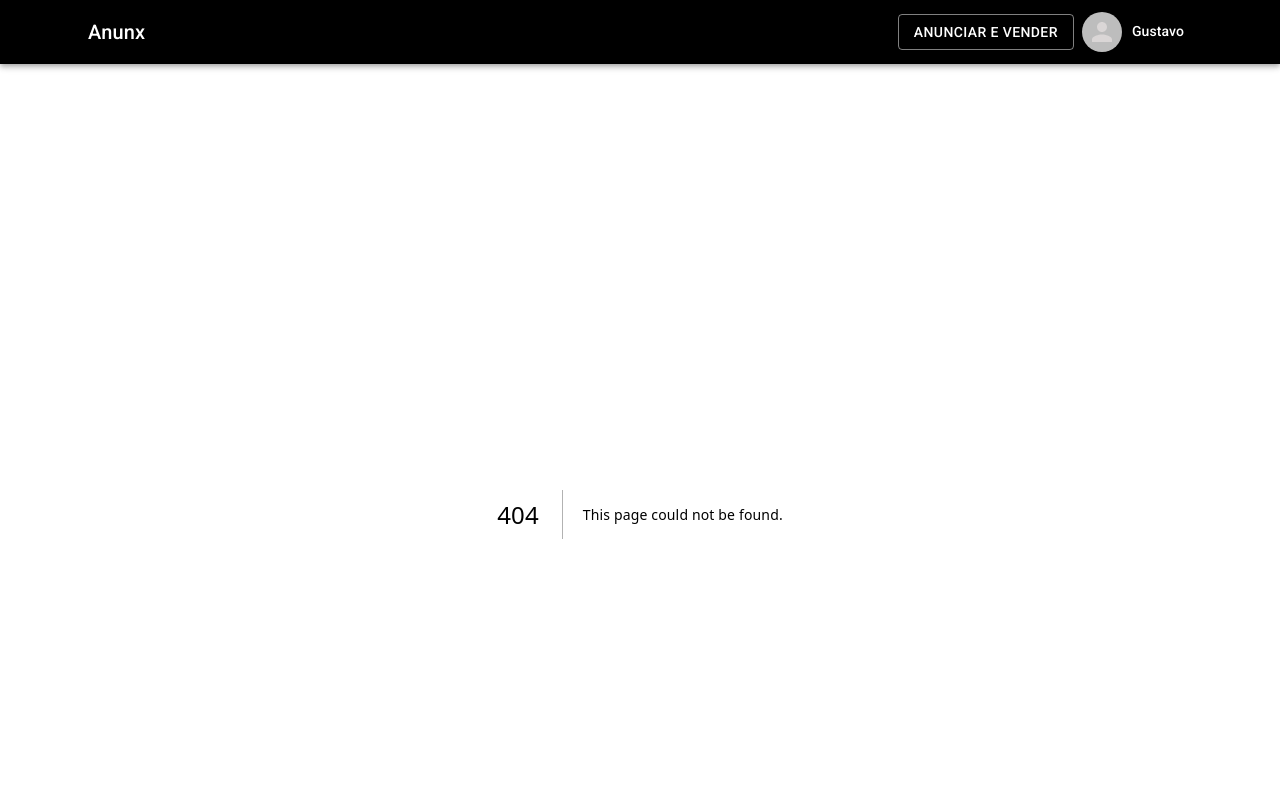
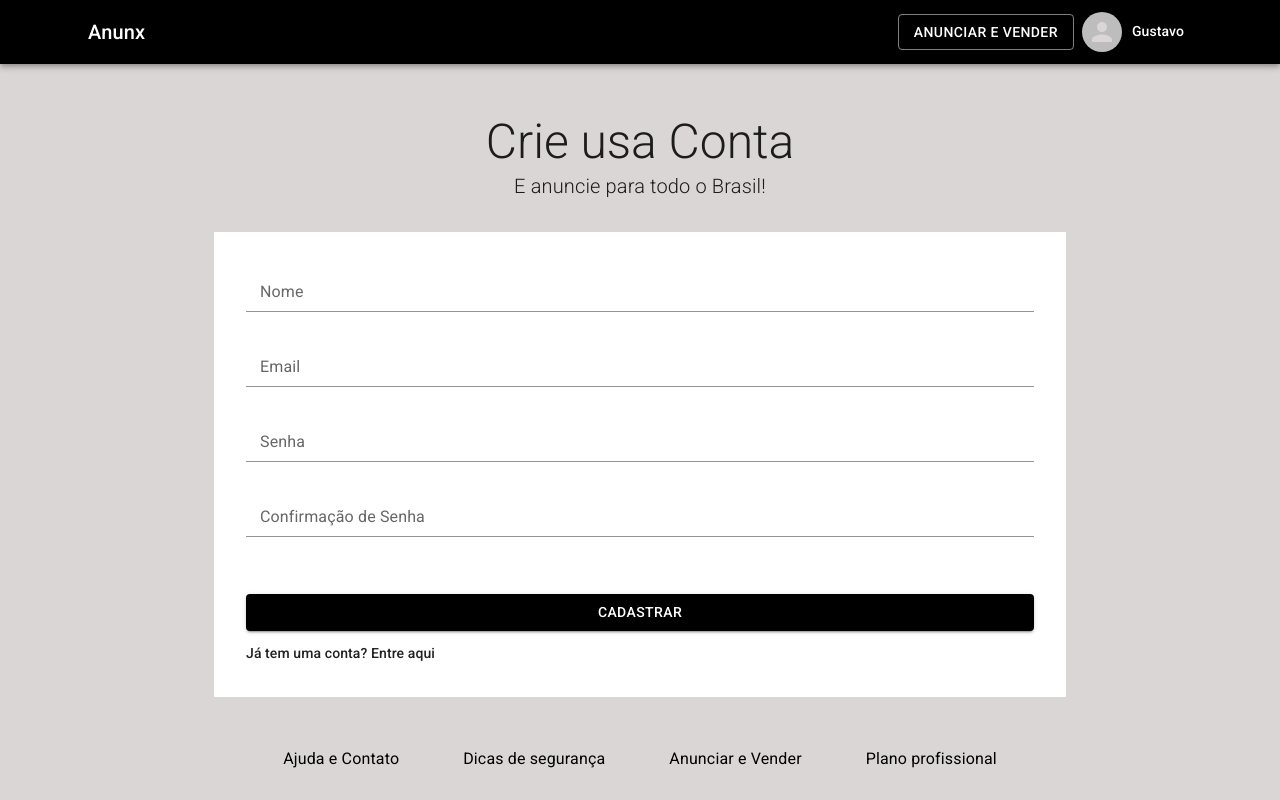
Before and after one commit to Guuzta/anunx, a Next.js app: page /auth/signup in a window 1280 px wide. Before the commit this address had no page. Shown: the top 800 px of the page. Built offline with nearby package versions, Linux system fonts and the light colour scheme.

Commit message:
adicionando pagina de cadastro

```diff
--- /dev/null
+++ b/src/app/auth/signup/formValues.js
@@ -0,0 +1,27 @@
+import * as yup from 'yup'
+
+const initialValues = {
+    name: '',
+    email: '',
+    password: '',
+    confirmPassword: '',
+}
+
+const validationSchema = yup.object({
+    name: yup.string()
+        .required('Campo obrigatório!'),
+    email: yup.string()
+        .email('Digite um e-mail válido!')
+        .required('Campo obrigatório!'),
+    password: yup.string()
+        .min(6, 'Sua senha precisa ser maior! (Min: 6 caracteres)')
+        .required('Campo obrigatório!'),
+    confirmPassword: yup.string()
+        .oneOf([yup.ref('password'), null], 'As senhas precisam ser iguais!')
+        .required('Campo obrigatório!')
+})
+
+export {
+    initialValues,
+    validationSchema
+}
--- /dev/null
+++ b/src/app/auth/signup/page.js
@@ -0,0 +1,143 @@
+'use client'
+
+import { Formik } from "formik"
+
+import {
+    Container,
+    Typography,
+    Box,
+    FormControl,
+    Input,
+    InputLabel,
+    FormHelperText,
+    Button
+} from "@mui/material"
+
+import theme from '../../../theme/theme'
+
+import { initialValues, validationSchema } from './formValues'
+
+const Signup = () => {
+    return (
+        <>
+            <Container maxWidth='sm' sx={{ marginBottom: '30px' }}>
+                <Typography
+                    component='h1'
+                    variant='h3'
+                    align='center'
+                    sx={{
+                        fontWeight: '300'
+                    }}
+                >
+                    Crie usa Conta
+                </Typography>
+                <Typography
+                    component='h2'
+                    variant='h6'
+                    align='center'
+                    sx={{
+                        fontWeight: '300'
+                    }}
+                >
+                    E anuncie para todo o Brasil!
+                </Typography>
+            </Container>
+
+            <Container maxWidth='md'>
+                <Box sx={{ backgroundColor: theme.palette.background.paper, padding: 4 }}>
+                    <Formik
+                        initialValues={initialValues}
+                        validationSchema={validationSchema}
+                        onSubmit={(values) => {
+                            console.log('ok', values)
+                        }}
+                    >
+                        {
+                            ({
+                                touched,
+                                values,
+                                errors,
+                                handleChange,
+                                handleSubmit,
+                            }) => {
+                                return (
+                                    <form onSubmit={handleSubmit}>
+                                        <FormControl fullWidth error={errors.name && touched.name}>
+                                            <InputLabel>Nome</InputLabel>
+                                            <Input
+                                                name='name'
+                                                onChange={handleChange}
+                                                value={values.name}
+                                            />
+                                            <FormHelperText>
+                                                {errors.name && touched.name ? errors.name : null}
+                                            </FormHelperText>
+                                        </FormControl>
+                                        <br /><br />
+
+                                        <FormControl fullWidth error={errors.email && touched.email}>
+                                            <InputLabel>Email</InputLabel>
+                                            <Input
+                                                name='email'
+                                                type='email'
+                                                onChange={handleChange}
+                                                value={values.email}
+                                            />
+                                            <FormHelperText>
+                                                {errors.email && touched.email ? errors.email : null}
+                                            </FormHelperText>
+                                        </FormControl>
+                                        <br /><br />
+
+                                        <FormControl fullWidth error={errors.password && touched.password}>
+                                            <InputLabel>Senha</InputLabel>
+                                            <Input
+                                                name='password'
+                                                type='password'
+                                                onChange={handleChange}
+                                                value={values.password}
+                                            />
+                                            <FormHelperText>
+                                                {errors.password && touched.password ? errors.password : null}
+                                            </FormHelperText>
+                                        </FormControl>
+                                        <br /><br />
+
+                                        <FormControl fullWidth error={errors.confirmPassword && touched.confirmPassword}>
+                                            <InputLabel>Confirmação de Senha</InputLabel>
+                                            <Input
+                                                name='confirmPassword'
+                                                type='password'
+                                                onChange={handleChange}
+                                                value={values.confirmPassword}
+                                            />
+                                            <FormHelperText>
+                                                {errors.confirmPassword && touched.confirmPassword ? errors.confirmPassword : null}
+                                            </FormHelperText>
+                                        </FormControl>
+                                        <br /><br />
+
+                                        <Box sx={{ marginTop: '30px', marginBottom: '10px' }}>
+                                            <Button fullWidth type='submit' variant='contained'>
+                                                CADASTRAR
+                                            </Button>
+                                        </Box>
+
+                                        <Typography
+                                            component='span'
+                                            variant='subtitle2'
+                                        >
+                                            Já tem uma conta? Entre aqui
+                                        </Typography>
+                                    </form>
+                                )
+                            }
+                        }
+                    </Formik>
+                </Box>
+            </Container>
+        </>
+    )
+}
+
+export default Signup
```
